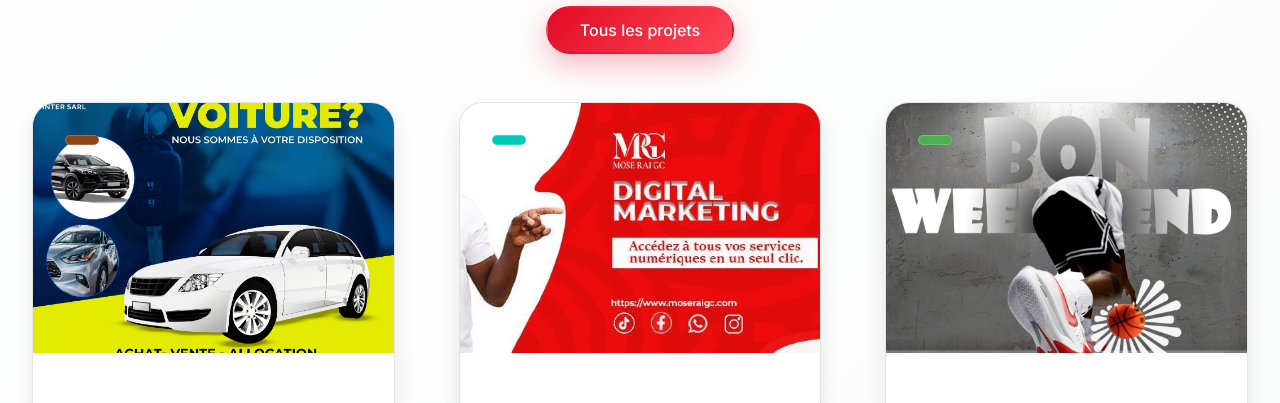
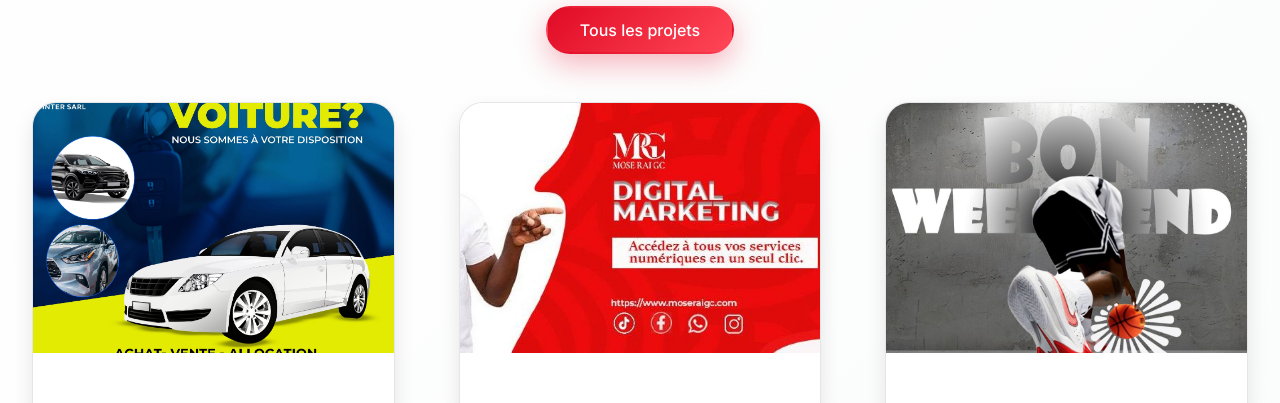
Before and after one commit to Samiatou04MAMA-KONI/Portfolio-de-Bryan-Leo, a React (Create React App) app: page / in a window 1280 px wide. Shown: the part 1400-1803 px from the top of the page. Built offline with nearby package versions, Linux system fonts and the light colour scheme.

Commit message:
Remove .category-badge styles from Portfolio.css
Removed the .category-badge styles and retained .featured-badge styles.

```diff
--- a/src/pages/Portfolio.css
+++ b/src/pages/Portfolio.css
@@ -231,22 +231,7 @@
 }
 
 /* Badges */
-.category-badge {
-    position: absolute;
-    top: var(--space-8);
-    left: var(--space-8);
-    padding: var(--space-1) var(--space-4);
-    border-radius: var(--border-radius-full);
-    color: var(--tertiary); /* Blanc */
-    font-family: var(--font-body);
-    font-size: var(--text-xs);
-    font-weight: 600;
-    text-transform: uppercase;
-    letter-spacing: 0.5px;
-    backdrop-filter: blur(10px);
-    border: 1px solid rgba(255, 255, 255, 0.2);
-    background: var(--primary); /* Rouge vif */
-}
+
 
 .featured-badge {
     position: absolute;
```
